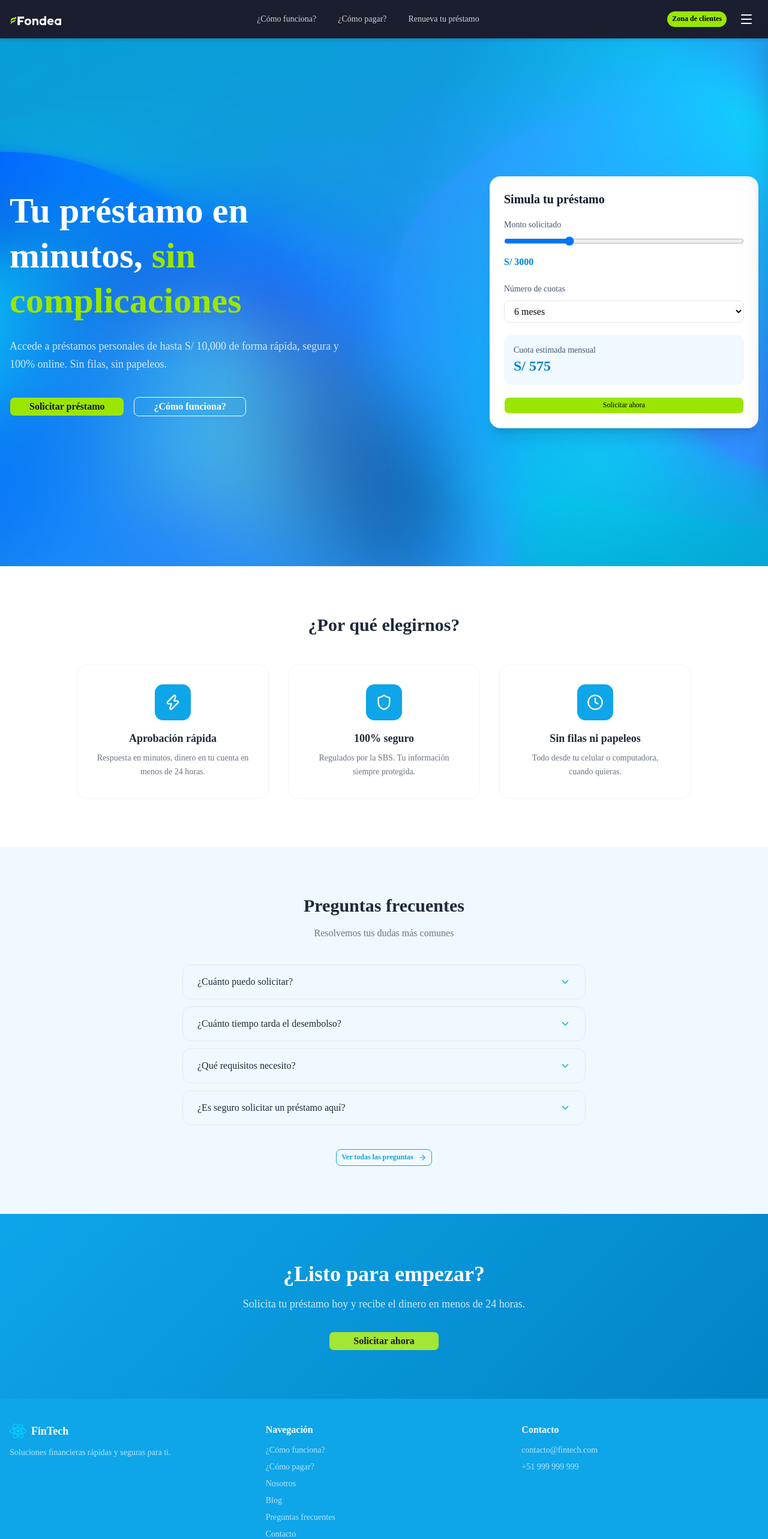
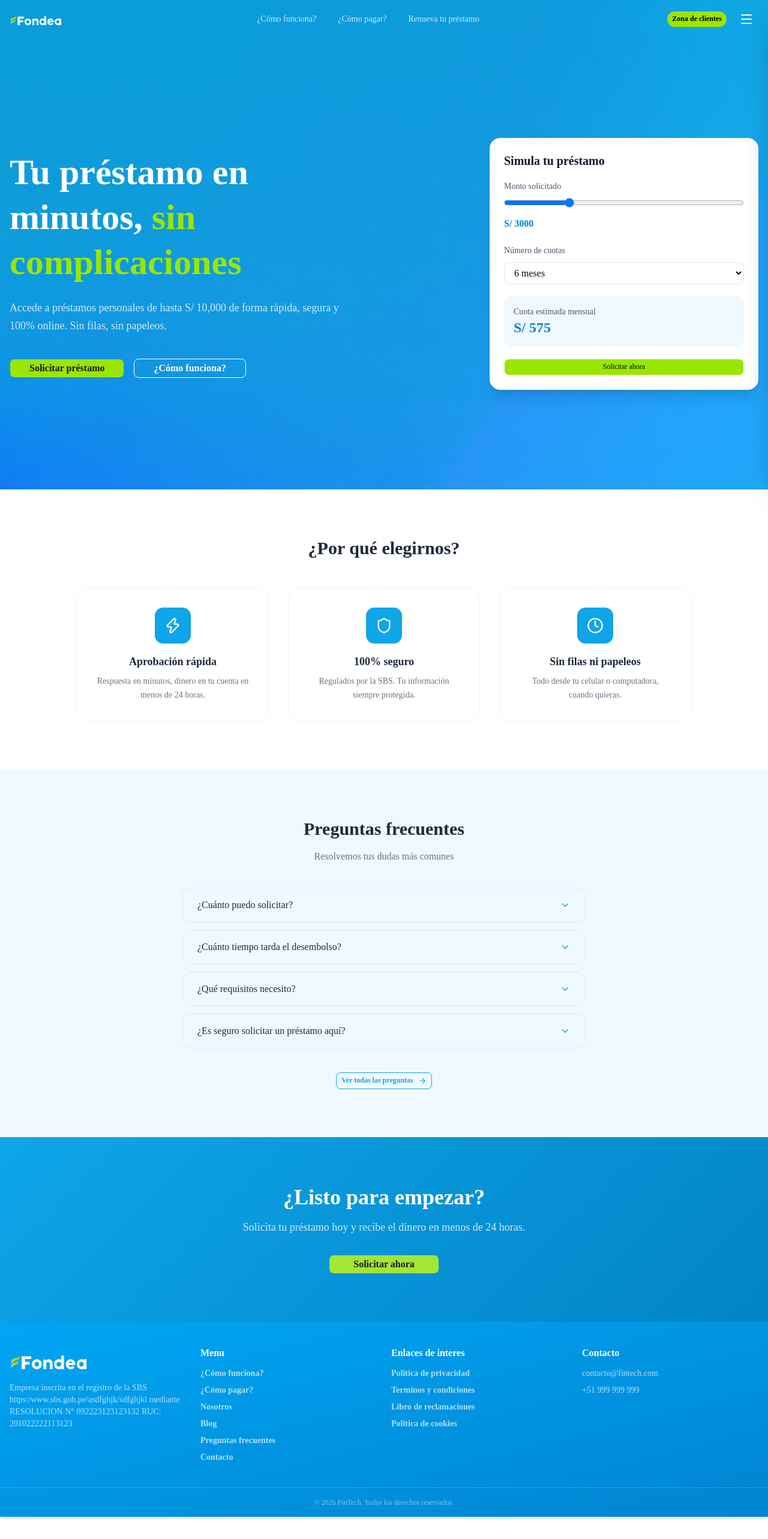
Before and after one commit to ktorres63/fondeaLP, a React (Vite) app: page / in a window 1280 px wide. Shown: the top 2566 px of the page at 60% size. After the commit the page ends 2529 px from the top, so only its background shows below. Built offline with nearby package versions, Linux system fonts and the light colour scheme.

Commit message:
Update hero section and footer

```diff
--- a/src/components/layout/Footer.tsx
+++ b/src/components/layout/Footer.tsx
@@ -1,27 +1,23 @@
 import { Link } from "react-router";
-import reactLogo from "@/assets/react.svg";
 
 export default function Footer() {
   return (
-    <footer
-      style={{ backgroundColor: "#0EA5E9" }}
-      className="text-white mt-auto"
-    >
-      <div className="max-w-7xl mx-auto px-4 py-10 grid grid-cols-1 md:grid-cols-3 gap-8">
+    <footer className="text-white mt-auto backdrop-blur-md shadow-md bg-linear-to-br from-sky-500 to-sky-600">
+      <div className="max-w-7xl mx-auto px-4 py-10 grid grid-cols-1 md:grid-cols-4 gap-6">
         {/* Logo y descripción */}
         <div className="flex flex-col gap-3">
-          <div className="flex items-center gap-2">
-            <img src={reactLogo} alt="Logo" className="h-7 w-7" />
-            <span className="font-bold text-lg">FinTech</span>
-          </div>
+          <Link to="/" className="flex items-center gap-2">
+            <img src="/logoFondea.png" alt="Logo" className="h-12" />
+          </Link>
           <p className="text-white/70 text-sm">
-            Soluciones financieras rápidas y seguras para ti.
+            Empresa inscrita en el registro de la SBS
+            https:/www.sbs.gob.pe/asdfghjk/sdfghjkl mediante RESOLUCION N°
+            092223123123132 RUC: 201022222113123
           </p>
         </div>
-
         {/* Links */}
         <div className="flex flex-col gap-2">
-          <h4 className="font-semibold text-white mb-1">Navegación</h4>
+          <h4 className="font-bold text-white mb-1">Menu</h4>
           {[
             { label: "¿Cómo funciona?", to: "/como-funciona" },
             { label: "¿Cómo pagar?", to: "/como-pagar" },
@@ -33,7 +29,35 @@ export default function Footer() {
             <Link
               key={link.to}
               to={link.to}
-              className="text-white/70 hover:text-white text-sm transition-colors"
+              className="text-white/70 hover:text-white font-semibold text-sm transition-colors"
+            >
+              {link.label}
+            </Link>
+          ))}
+        </div>
+
+        {/* Enlaces de interes */}
+        <div className="flex flex-col gap-2">
+          <h4 className="font-semibold text-white mb-1">Enlaces de interes</h4>
+          {[
+            {
+              label: "Politica de privacidad",
+              to: "https://fonts.google.com/",
+            },
+            {
+              label: "Terminos y condiciones",
+              to: "https://fonts.google.com/",
+            },
+            {
+              label: "Libro de reclamaciones",
+              to: "https://fonts.google.com/",
+            },
+            { label: "Politica de cookies", to: "https://fonts.google.com/" },
+          ].map((link) => (
+            <Link
+              key={link.to}
+              to={link.to}
+              className="text-white/70 hover:text-white font-semibold text-sm transition-colors"
             >
               {link.label}
             </Link>
--- a/src/components/layout/Layout.tsx
+++ b/src/components/layout/Layout.tsx
@@ -5,10 +5,12 @@ import Footer from "./Footer";
 export default function Layout() {
   return (
     <div className="min-h-screen flex flex-col">
-      <Navbar />
-      <main className="flex-1">
-        <Outlet />
-      </main>
+      <div className="bg-[url('/background_base.png')] bg-cover bg-center bg-no-repeat">
+        <Navbar />
+        <main>
+          <Outlet />
+        </main>
+      </div>
       <Footer />
     </div>
   );
--- a/src/components/layout/Navbar.tsx
+++ b/src/components/layout/Navbar.tsx
@@ -1,4 +1,4 @@
-import { useState } from "react";
+import { useState, useEffect } from "react";
 import { Link, NavLink } from "react-router";
 import { Menu, X } from "lucide-react";
 import { Button } from "@/components/ui/button";
@@ -21,10 +21,27 @@ const menuLinks = [
 
 export default function Navbar() {
   const [isOpen, setIsOpen] = useState(false);
+  const [scrolled, setScrolled] = useState(false);
 
+  useEffect(() => {
+    const handleScroll = () => {
+      setScrolled(window.scrollY > 20);
+    };
+
+    window.addEventListener("scroll", handleScroll);
+
+    return () => window.removeEventListener("scroll", handleScroll);
+  }, []);
   return (
     <>
-      <header className="w-full sticky top-0 z-50 bg-slate-950/90 backdrop-blur-md shadow-md">
+      <header
+        className={`w-full sticky top-0 z-50 transition-all duration-300 ${
+          scrolled
+            ? "backdrop-blur-md shadow-md bg-linear-to-br from-sky-500 to-sky-600"
+            : "bg-transparent"
+        }`}
+      >
+        {" "}
         <div className="max-w-7xl mx-auto px-4 py-3 flex items-center justify-between">
           {/* Logo */}
           <Link to="/" className="flex items-center gap-2">
@@ -80,57 +97,60 @@ export default function Navbar() {
           isOpen ? "opacity-100 visible" : "opacity-0 invisible"
         }`}
       />
-
-      {/* Side panel */}
       <div
-        className={`fixed right-0 top-0 w-80 h-screen bg-white shadow-2xl border-l border-slate-200 z-50 transition-transform duration-300 ${
+        className={`fixed right-0 top-0 w-80 h-screen bg-linear-to-br from-sky-500 to-sky-600 shadow-2xl z-50 transition-transform duration-300 ${
           isOpen ? "translate-x-0" : "translate-x-full"
         }`}
       >
-        <div className="p-6 flex flex-col gap-2">
+        <div className="p-6 flex flex-col gap-2 h-full">
           {/* Close button */}
-          <div className="flex justify-between mb-4">
+          <div className="flex justify-between items-center mb-6">
             <Link to="/" className="flex items-center gap-2">
               <img src={reactLogo} alt="Logo" className="h-8 w-8" />
-              <span className="text-black font-bold text-lg tracking-tight">
+              <span className="text-white font-bold text-lg tracking-tight">
                 Fondea
               </span>
             </Link>
+
             <button
               onClick={() => setIsOpen(false)}
-              className="p-2 rounded-lg hover:bg-slate-100 transition"
+              className="p-2 rounded-lg hover:bg-white/10 transition"
             >
-              <X size={24} className="text-slate-700" />
+              <X size={24} className="text-white" />
             </button>
           </div>
 
           {/* Links */}
+          <div className="flex flex-col gap-1">
             {menuLinks.map((link) => (
               <NavLink
                 key={link.to}
                 to={link.to}
                 onClick={() => setIsOpen(false)}
                 className={({ isActive }) =>
-                `px-4 py-3 text-sm font-medium transition ${
+                  `px-4 py-3 rounded-lg text-sm font-medium transition ${
                     isActive
-                    ? "bg-sky-100 text-sky-600"
-                    : "text-slate-700 hover:bg-slate-100"
+                      ? "bg-white/20 text-white"
+                      : "text-white/90 hover:bg-white/10 hover:text-white"
                   }`
                 }
               >
                 {link.label}
               </NavLink>
             ))}
+          </div>
 
           {/* CTA mobile */}
+          <div className="mt-auto pt-6">
             <Button
               asChild
-            className="mt-4 bg-lime-400 text-black hover:opacity-90"
+              className="w-full bg-lime-400 text-black font-semibold hover:opacity-90"
             >
               <Link to="/registrate">Zona de clientes</Link>
             </Button>
           </div>
         </div>
+      </div>
     </>
   );
 }
--- a/src/components/sections/home/HeroSection.tsx
+++ b/src/components/sections/home/HeroSection.tsx
@@ -4,9 +4,8 @@ import LoanCalculator from "@/components/sections/home/Calculator";
 
 export default function HeroSection() {
   return (
-    <section className="relative overflow-hidden px-4 py-20 min-h-[90vh] bg-[url('/background_base.png')] bg-cover bg-center bg-no-repeat">
-      <div className="relative z-10 max-w-7xl mx-auto grid lg:grid-cols-2 gap-12 items-center min-h-[90vh]">
-        {/* Left Content */}
+    <section className="relative overflow-hidden px-4 py-4 min-h-[90vh]">
+      <div className="relative max-w-7xl mx-auto grid lg:grid-cols-2 gap-12 items-center min-h-[90vh]">
         <div className="text-center lg:text-left">
           <h1 className="text-4xl md:text-6xl font-extrabold text-white leading-tight">
             Tu préstamo en minutos,{" "}
```
Lines whose indentation alone changed are shown as unchanged.
